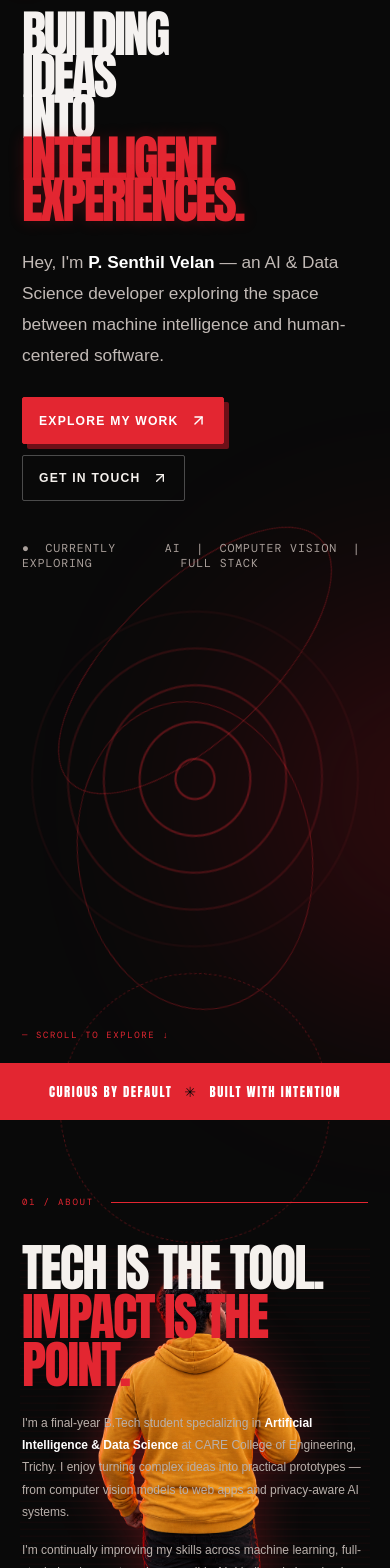
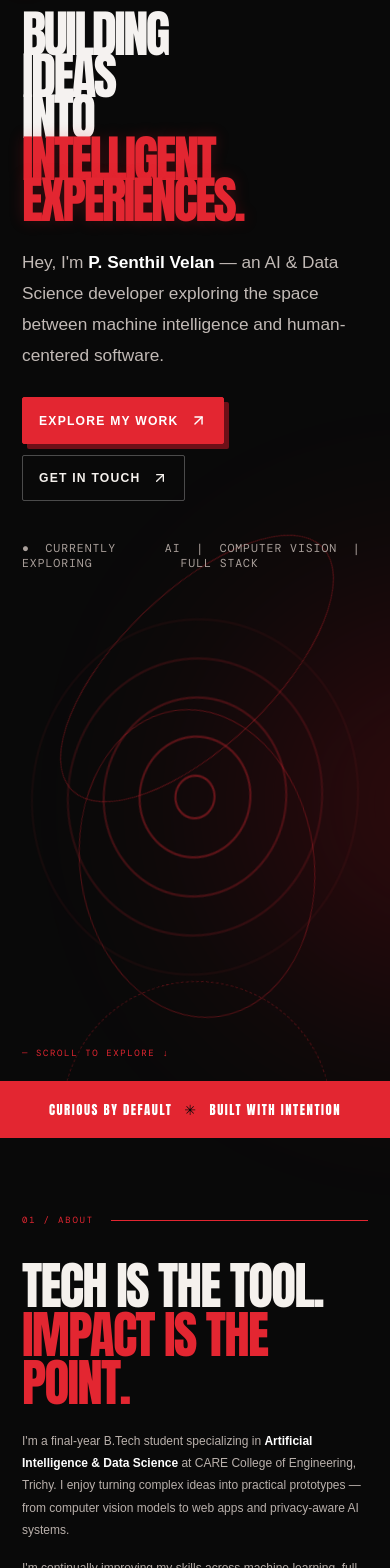
Before and after one commit to senthilp005/barath-portfolio, a React (Vite) app: page / in a window 390 px wide. Shown: the part 197-1765 px from the top of the page. Built offline with nearby package versions, Linux system fonts and the light colour scheme.

Commit message:
Fix hero layout and portrait sizing in styles.css
Added styles for hero layout, portrait sizing, and ticker overlap adjustments.

```diff
--- a/src/styles.css
+++ b/src/styles.css
@@ -186,3 +186,67 @@ body{perspective:1200px}
 .portrait-scan{position:absolute;inset:0;pointer-events:none;background:repeating-linear-gradient(to bottom,transparent 0 5px,#e3263109 6px 7px);mix-blend-mode:screen}
 @keyframes portraitRise{from{opacity:0;transform:translateY(35px) scale(.98)}to{opacity:1;transform:translateY(0) scale(1)}}
 @media(max-width:760px){.portrait-frame{height:410px;width:min(100%,370px);margin:auto}.portrait-image{object-fit:contain}}
+
+
+/* ===== FIX PACK: hero layout, portrait sizing, and ticker overlap ===== */
+.ticker {
+  transform: none !important;
+  animation: none !important;
+  position: relative;
+  z-index: 5;
+  clear: both;
+  margin: 0;
+}
+
+.hero {
+  position: relative;
+  isolation: isolate;
+  overflow: hidden;
+}
+
+.hero .art {
+  min-width: 0;
+  overflow: visible;
+}
+
+.hero .portrait-frame {
+  width: min(100%, 430px);
+  height: min(500px, 58vw);
+  min-height: 360px;
+}
+
+.hero .portrait-image {
+  display: block;
+  width: 100%;
+  height: 100%;
+  object-fit: contain;
+  object-position: center bottom;
+}
+
+@media (max-width: 760px) {
+  .hero {
+    overflow: hidden;
+    padding-bottom: 70px;
+  }
+
+  .hero .art {
+    width: 100%;
+    min-height: 0;
+    height: 420px;
+    margin-top: 20px;
+    transform: none;
+  }
+
+  .hero .portrait-frame {
+    width: min(100%, 360px);
+    height: 400px;
+    min-height: 0;
+    margin-inline: auto;
+  }
+
+  .ticker {
+    transform: none !important;
+    animation: none !important;
+    justify-content: center;
+  }
+}
```
